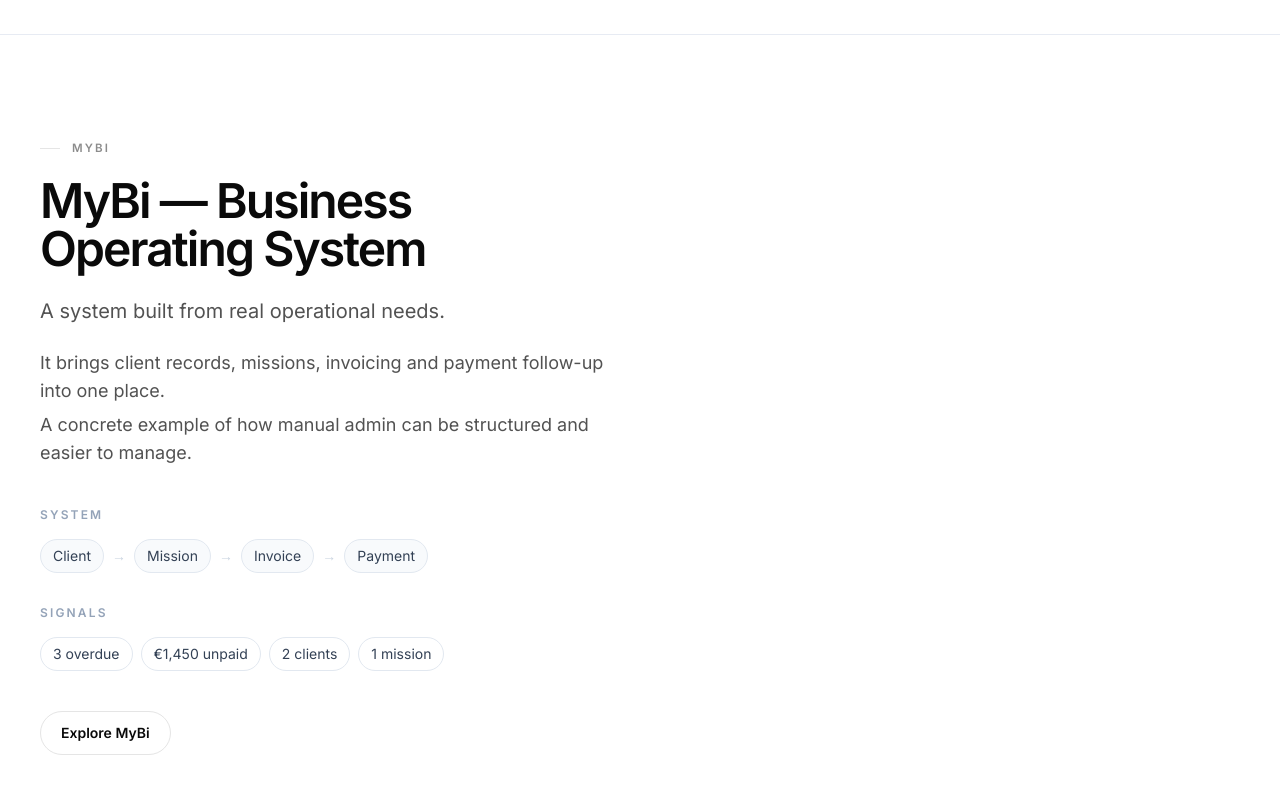
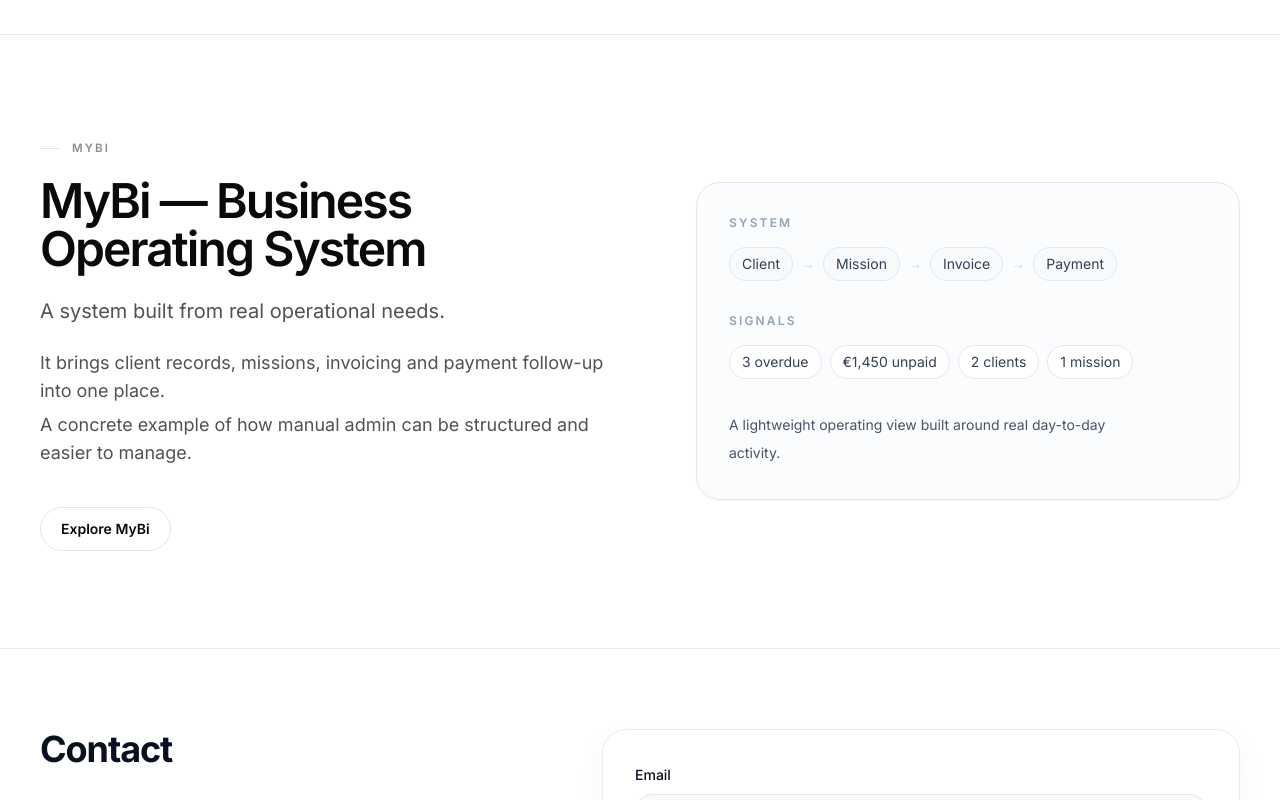
Before and after one commit to Granis75/anisconsult.com, a Next.js app: page / in a window 1280 px wide. Shown: the part 2900-3700 px from the top of the page. Built offline with nearby package versions, Linux system fonts and the light colour scheme.

Commit message:
refactor: rebalance MyBi section into premium two-column layout

```diff
--- a/components/mybi-home-section.tsx
+++ b/components/mybi-home-section.tsx
@@ -13,6 +13,7 @@ export function MyBiHomeSection() {
   return (
     <section id="mybi" className="border-t border-line bg-white">
       <div className="mx-auto max-w-7xl px-6 py-20 lg:px-10 lg:py-24">
+        <div className="grid gap-12 lg:grid-cols-[minmax(0,1.02fr)_minmax(320px,0.98fr)] lg:items-center lg:gap-16">
           <div className="max-w-xl">
             <SectionKicker label="MYBI" />
 
@@ -34,9 +35,19 @@ export function MyBiHomeSection() {
                 easier to manage.
               </p>
             </div>
+
+            <div className="mt-10">
+              <a
+                href="https://mybi-business-app.vercel.app/dashboard"
+                className="inline-flex h-11 items-center justify-center rounded-full border border-neutral-200 bg-white px-5 text-sm font-semibold text-neutral-950 transition-colors duration-200 hover:bg-neutral-100"
+              >
+                Explore MyBi
+              </a>
+            </div>
           </div>
 
-        <div className="mt-10 max-w-2xl">
+          <div className="w-full max-w-[34rem] lg:ml-auto">
+            <div className="rounded-3xl border border-slate-200 bg-slate-50/60 p-6 shadow-sm md:p-8">
               <p className="text-xs font-semibold uppercase tracking-[0.18em] text-slate-400">
                 System
               </p>
@@ -66,15 +77,13 @@ export function MyBiHomeSection() {
                   </span>
                 ))}
               </div>
+
+              <p className="mt-8 max-w-sm text-sm leading-7 text-slate-600">
+                A lightweight operating view built around real day-to-day
+                activity.
+              </p>
             </div>
-
-        <div className="mt-10 max-w-xl">
-          <a
-            href="https://mybi-business-app.vercel.app/dashboard"
-            className="inline-flex h-11 items-center justify-center rounded-full border border-neutral-200 bg-white px-5 text-sm font-semibold text-neutral-950 transition-colors duration-200 hover:bg-neutral-100"
-          >
-            Explore MyBi
-          </a>
+          </div>
         </div>
       </div>
     </section>
```
Lines whose indentation alone changed are shown as unchanged.
